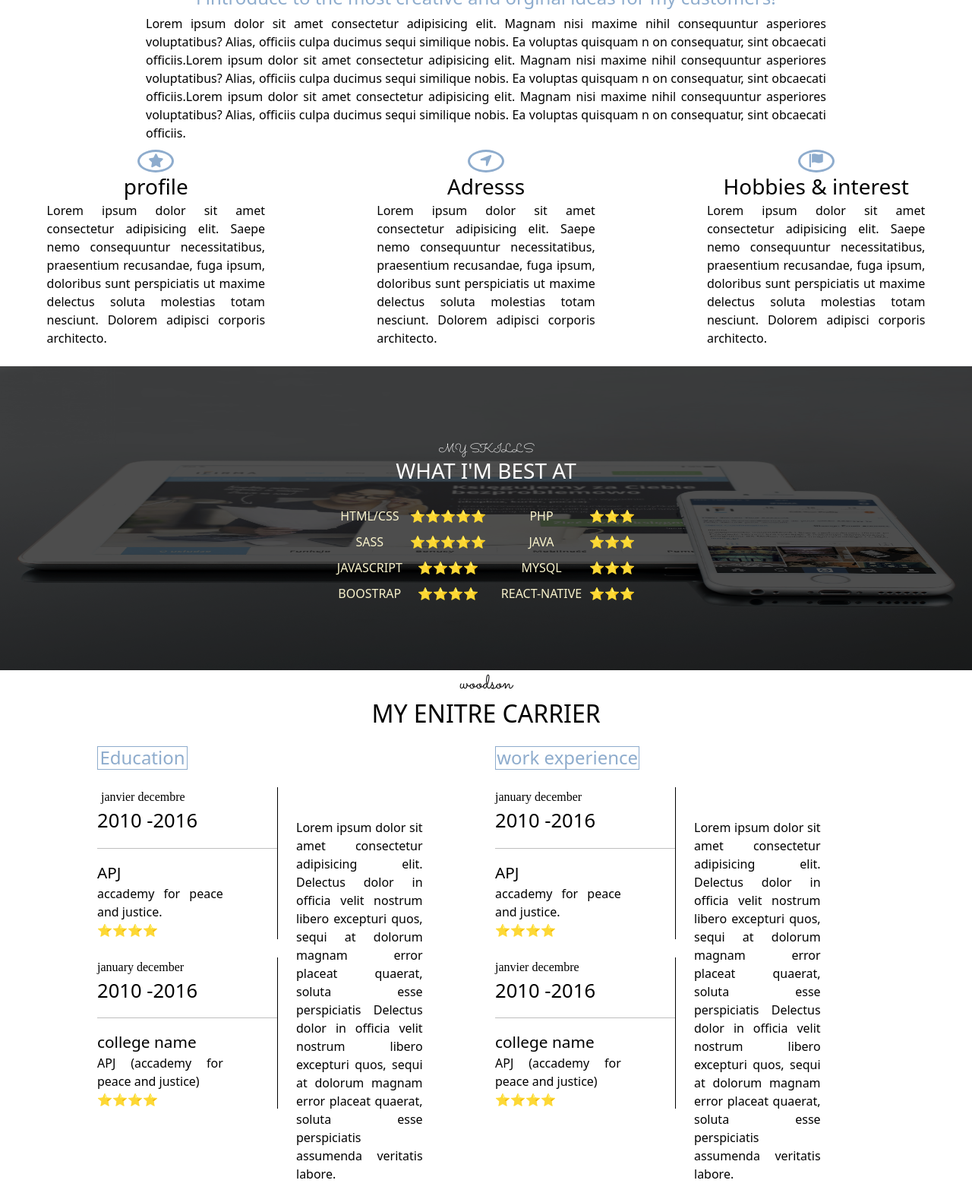
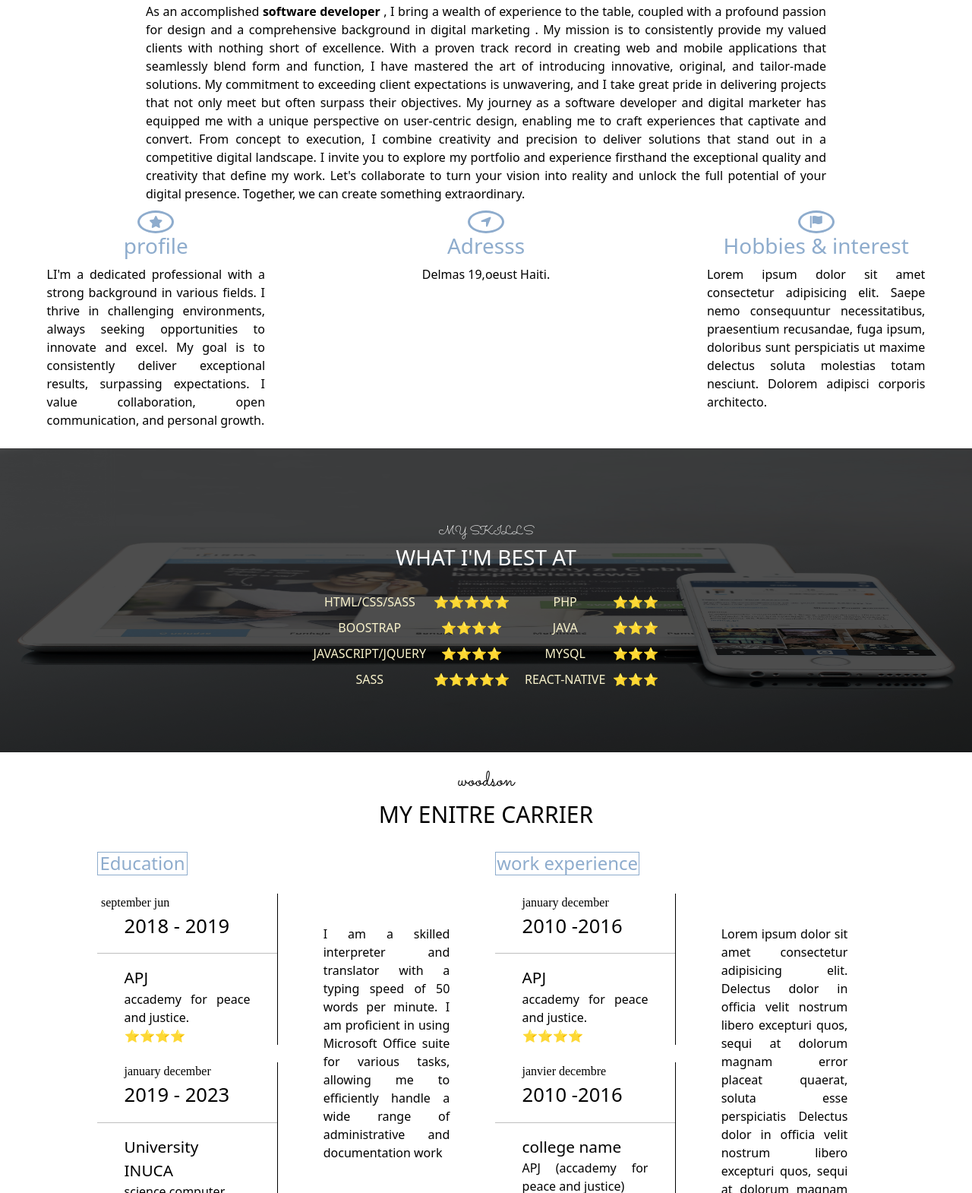
Before and after one commit to woodson-blanc/porfolio, a plain HTML site: page index.html in a window 1280 px wide. Shown: the part 605-2175 px from the top of the page at 76% size. Drawn offline with nearby package versions, Linux system fonts and the light colour scheme.

Commit message:
Add files via upload

```diff
--- a/index.html
+++ b/index.html
@@ -6,7 +6,9 @@
     <meta name="viewport" content="width=device-width, initial-scale=1.0">
     <link rel="preconnect" href="https://fonts.googleapis.com">
     <link rel="preconnect" href="https://fonts.gstatic.com" crossorigin>
-    <link href="https://fonts.googleapis.com/css2?family=Dancing+Script&family=Montserrat:wght@100;700&family=Sacramento&display=swap" rel="stylesheet">
+    <link
+        href="https://fonts.googleapis.com/css2?family=Dancing+Script&family=Montserrat:wght@100;700&family=Sacramento&display=swap"
+        rel="stylesheet">
     <link rel="stylesheet" href="https://cdnjs.cloudflare.com/ajax/libs/font-awesome/6.2.0/css/all.min.css">
     <link href="https://cdn.jsdelivr.net/npm/bootstrap@5.3.2/dist/css/bootstrap.min.css" rel="stylesheet"
         integrity="sha384-T3c6CoIi6uLrA9TneNEoa7RxnatzjcDSCmG1MXxSR1GAsXEV/Dwwykc2MPK8M2HN" crossorigin="anonymous">
@@ -24,9 +26,9 @@
             <img src="./img/desk.jpg" class="desk" alt="profile-img">
         </div>
         <div class="rowname">
-            <h3 class="w-letter">W</h3>
+            <h3 class="w-letter color-highlight">W</h3>
             <h3 class="b-letter">B</h3>
-            <h1>Woodson <span class="space">blanc</span></h1>
+            <h1 class="white-color">Woodson <span class="space">blanc</span></h1>
             <h4>coder designer professionel</h4>
             <a href=""><i class="fa-brands fa-facebook"></i></a>
             <a href=""><i class="fa-brands fa-whatsapp"></i></a>
@@ -36,47 +38,52 @@
             <div class="rowlogo"></div>
         </div>
         <div class="section-two">
-            <h3 class="about-text">about</h3>
+            <h3 class="about-text black-color">about</h3>
             <h2 class="personal-text">Personal details</h2>
             <h4 class="color-highlight">i introduce to the most creative and orginal ideas for my customers!</h4>
-            <p>Lorem ipsum dolor sit amet consectetur adipisicing elit. Magnam nisi maxime nihil consequuntur
-                asperiores voluptatibus? Alias, officiis culpa ducimus sequi similique nobis. Ea voluptas quisquam n
-                on consequatur, sint obcaecati officiis.Lorem ipsum dolor sit amet consectetur adipisicing elit. Magnam
-                nisi maxime nihil consequuntur
-                asperiores voluptatibus? Alias, officiis culpa ducimus sequi similique nobis. Ea voluptas quisquam n
-                on consequatur, sint obcaecati officiis.Lorem ipsum dolor sit amet consectetur adipisicing elit. Magnam
-                nisi maxime nihil consequuntur
-                asperiores voluptatibus? Alias, officiis culpa ducimus sequi similique nobis. Ea voluptas quisquam n
-                on consequatur, sint obcaecati officiis.</p>
+            <p>As an accomplished <strong> software developer </strong>, I bring a wealth of experience to the table,
+                coupled with a
+                profound passion for design and a comprehensive background in digital marketing . My mission is to
+                consistently provide my valued clients with nothing short of excellence.
+                With a proven track record in creating web and mobile applications that seamlessly blend form and
+                function,
+                I have mastered the art of introducing innovative, original, and tailor-made solutions. My commitment
+                to exceeding client expectations is unwavering, and I take great pride in delivering projects
+                that not only meet but often surpass their objectives.
+                My journey as a software developer and digital marketer has equipped me with a unique perspective on
+                user-centric design,
+                enabling me to craft experiences that captivate and convert. From concept to execution, I combine
+                creativity and precision
+                to deliver solutions that stand out in a competitive digital landscape.
+                I invite you to explore my portfolio and experience firsthand the exceptional quality and creativity
+                that define my work.
+                Let's collaborate to turn your vision into reality and unlock the full potential of your digital
+                presence. Together, we can create something extraordinary.</p>
         </div>
         <div class="row-info">
             <div class="row">
                 <div class="col-lg-4">
-                    <div class="info-icon">
+                    <div class="info-icon color-highlight">
                         <div class="icon"> <i class="fa-solid fa-star"></i></div>
                         <h3>profile</h3>
-                        <p>Lorem ipsum dolor sit amet consectetur adipisicing elit. Saepe nemo consequuntur
-                            necessitatibus,
-                            praesentium recusandae, fuga ipsum, doloribus sunt perspiciatis ut maxime delectus soluta
-                            molestias
-                            totam nesciunt. Dolorem adipisci corporis architecto.</p>
+                        <p>LI'm a dedicated professional with a strong background in various fields. I thrive in
+                            challenging environments,
+                            always seeking opportunities to innovate and excel. My goal is to consistently deliver
+                            exceptional results,
+                            surpassing expectations. I value collaboration, open communication, and personal growth.</p>
                     </div>
                 </div>
                 <div class="col-lg-4">
-                    <div class="info-icon">
+                    <div class="info-icon adress color-highlight">
                         <div class="icon"><i class="fa-solid fa-location-arrow"></i></div>
                         <h3>Adresss</h3>
-                        <p>Lorem ipsum dolor sit amet consectetur adipisicing elit. Saepe nemo consequuntur
-                            necessitatibus,
-                            praesentium recusandae, fuga ipsum, doloribus sunt perspiciatis ut maxime delectus soluta
-                            molestias
-                            totam nesciunt. Dolorem adipisci corporis architecto.</p>
+                        <p>Delmas 19,oeust Haiti.</p>
                     </div>
                 </div>
                 <div class="col-lg-4">
 
-                    <div class="info-icon">
-                        <div class="icon"> <i class="fa-solid fa-flag"></i></div>
+                    <div class="info-icon color-highlight">
+                        <div class="icon"> <i class="fa-solid fa-flag "></i></div>
                         <h3>Hobbies & interest</h3>
                         <p>Lorem ipsum dolor sit amet consectetur adipisicing elit. Saepe nemo consequuntur
                             necessitatibus,
@@ -98,28 +105,32 @@
                 <img src="./img/skilll.jpg" class="desk" alt="">
             </div>
             <div class="myskills">
-                <h2 class="myskills-text">my skills</h2>
-                <h3 class="desc-skill">what i'm best at</h3>
+                <h2 class="myskills-text white-color">my skills</h2>
+                <h3 class="desc-skill white-color">what i'm best at</h3>
                 <table>
                     <tr>
                         <td>
                             <table>
                                 <tr>
-                                    <td> html/css </td>
+                                    <td> html/css/sass </td>
                                     <td>⭐⭐⭐⭐⭐</td>
+                                </tr>
+                                <tr>
+                                    <td> boostrap </td>
+                                    <td>⭐⭐⭐⭐</td>
+                                </tr>
+                                <tr>
+                                    <td> javascript/Jquery </td>
+                                    <td>⭐⭐⭐⭐</td>
                                 </tr>
                                 <tr>
                                     <td> sass </td>
                                     <td>⭐⭐⭐⭐⭐</td>
                                 </tr>
-                                <tr>
-                                    <td> javascript </td>
-                                    <td>⭐⭐⭐⭐</td>
-                                </tr>
-                                <tr>
-                                    <td> boostrap </td>
-                                    <td>⭐⭐⭐⭐</td>
-                                </tr>
+
+
+
+
 
                             </table>
                         </td>
@@ -154,15 +165,15 @@
 
         </div>
         <div class="enire-carier">
-            <h3 class="w-desing">woodson</h3>
+            <h3 class="w-desing black-color">woodson</h3>
             <h2 class="personal-text">My enitre Carrier</h2>
             <div class="row justify">
                 <div class="col-lg-3">
                     <div class="carrier-content ">
-                        <h4 class="header-title-carrier">Education</h4>
+                        <h4 class="header-title-carrier color-highlight">Education</h4>
                         <div class="first-Education">
-                            <p class="month-title  space">janvier <span>decembre</span> </p>
-                            <p class="year-text">2010 <span>-2016</span></p>
+                            <p class="month-title  space">september <span>jun</span> </p>
+                            <p class="year-text">2018 <span>- 2019</span></p>
                             <hr style="color: black;">
                             <p class="school-name">APJ</p>
                             <p> accademy for peace and justice.</p>
@@ -170,10 +181,10 @@
                         </div>
                         <div class="seconde-education">
                             <p class="month-title">january <span>december</span> </p>
-                            <p  class="year-text">2010 <span>-2016</span></p>
+                            <p class="year-text">2019 <span>- 2023</span></p>
                             <hr style="color: black;">
-                            <p class="school-name">college name</p>
-                            <p>APJ (accademy for peace and justice)</p>
+                            <p class="school-name">University INUCA</p>
+                            <p>science computer</p>
                             <p>⭐⭐⭐⭐</p>
                         </div>
 
@@ -181,17 +192,13 @@
                 </div>
                 <div class="col-lg-3">
                     <div class="tex-des-carrier">
-                        <p>Lorem ipsum dolor sit amet consectetur adipisicing elit.
-                            Delectus dolor in officia velit nostrum libero excepturi quos,
-                            sequi at dolorum magnam error placeat quaerat, soluta esse perspiciatis
-                            Delectus dolor in officia velit nostrum libero excepturi quos,
-                            sequi at dolorum magnam error placeat quaerat, soluta esse perspiciatis
-                            assumenda veritatis labore.</p>
-
+                        <p>I am a skilled interpreter and translator with a typing speed of 50 words per minute.
+                            I am proficient in using Microsoft Office suite for various tasks,
+                            allowing me to efficiently handle a wide range of administrative and documentation work</p>
                     </div>
                 </div>
                 <div class="col-lg-3">
-                    <h4 class="header-title-work">work experience</h4>
+                    <h4 class="header-title-work color-highlight">work experience</h4>
                     <div class="carrier-content">
                         <div class="first-Education">
                             <p class="month-title">january <span>december</span> </p>
@@ -229,10 +236,11 @@
     </div>
 
 
-
+    <script src="https://ajax.googleapis.com/ajax/libs/jquery/3.6.1/jquery.min.js"></script>
     <script src="https://cdn.jsdelivr.net/npm/bootstrap@5.3.2/dist/js/bootstrap.bundle.min.js"
         integrity="sha384-C6RzsynM9kWDrMNeT87bh95OGNyZPhcTNXj1NW7RuBCsyN/o0jlpcV8Qyq46cDfL"
         crossorigin="anonymous"></script>
+        <script src="./index.js"></script>
 </body>
 
 
--- a/style.css
+++ b/style.css
@@ -1,6 +1,9 @@
+
 body{
     text-align: center;
     color: #F9F3CC;
+    max-width:100rem;
+    margin: 0 auto;
 }
 .container-fluid{
     min-height: 100vh;
@@ -20,15 +23,18 @@ body{
 
 .rowname{
     position: absolute;
-    top: 10%;
+    top: 80px;
     left: 0;
     right: 0;
 }
 h1{
-    color: white;
     text-transform: uppercase;
     font-family: 'Montserrat', sans-serif;
 
+
+}
+.white-color{
+    color: white;
 
 }
 
@@ -40,19 +46,21 @@ h1{
     top: 7%;
 }
 .w-letter{
-    color: #8EACCD;
     font-family: 'Dancing Script', cursive;
 }
+.black-color{
+    color: black;
+
+}
 .w-desing{
-    color: black;
+    margin-top:20px;
+    font-size: 30px;
     font-family: 'Sacramento',cursive;
 }
 .space {
     margin-left: 5px; /* Adjust the margin as needed */
 }
-h4{
-    color: gray;
-}
+
 .row-logo-container{
     position: relative;
    top: 100px;
@@ -75,25 +83,22 @@ h4{
     width: 200px;
     height: 200px;
 }
-.section-two{
+.section-two h4{
+   font-size: 24px;
+}
 
-    margin-top: 10%
-}
 .about-text,.myskills-text{
     font-size: 100%;
-    color: black;
     text-transform: uppercase;
     font-family: 'Sacramento', cursive;
 }
-.myskills-text{
-    color: white;
-    margin: 0;
-}
+
 .personal-text{
+    font-size: 30px;
     color: black;
-    margin: 0;
     text-transform: uppercase;
 }
+
 .color-highlight{
     color: #8EACCD;
 
@@ -104,27 +109,19 @@ h4{
 }
 p{
     color: black;
-    text-align: justify;
-    display: inline-block;
     width: 70%;
     margin: 0 auto;
 }
-
+p,.justify{
+    text-align: justify;
+}
 
 .info-icon{
-    color: #8EACCD;
-   display: inline-block;
    margin-top: 10px;
-   text-align: center;
-
 
 }
-.fa-location-arrow,.fa-star ,.fa-flag{
-
-    margin: 0;
-    font-size: 18px;
-
-
+.adress p{
+    text-align: center;
 }
 .icon{
     margin: 0 auto;
@@ -133,11 +130,6 @@ p{
     height: auto;
     border-radius: 50%;
 
-
-}
-h3{
-    color: black;
-    margin: 2px;
 
 }
 .skill-section{
@@ -150,7 +142,6 @@ h3{
     top: 25%;
 }
 .desc-skill{
-    color: white;
     text-transform: uppercase;
 }
 a{
@@ -171,15 +162,11 @@ td{
     margin: 0 auto;
 
 }
-.justify{
-    text-align: justify;
-}
 .first-Education,.seconde-education{
     margin-bottom: 10%;
     border-right: 1px solid black;
 }
 .header-title-carrier,.header-title-work{
-    color: #8EACCD;
     border: 1px solid #8EACCD;
     margin: 10% 0px;
     text-align: center;
@@ -187,12 +174,11 @@ td{
 }
 .tex-des-carrier{
     margin-top: 50%;
+
+
 }
 .header-title-carrier{
-
-    width: 50%;
-    text-align: center;
-
+   width: 50%;
 }
 .header-title-work{
     width: 80%;
@@ -210,22 +196,25 @@ td{
     font-weight: 400;
 }
 
+
+
+
 @media (max-width: 992px) {
    .header-title-carrier,.header-title-work{
     margin: 5% auto;
 
    }
    .header-title-work{
-    width: 40%;
+    width: 50%;
    }
 
    .first-Education,.seconde-education{
-    margin-bottom: 0%;
     border-right: 1px solid black;
+    padding: 0;
 }
 .tex-des-carrier{
-    margin-top: 10%;
     width: 100%;
+    margin: 0;
 }
 .tex-des-carrier>p{
 
```
Also changed, not shown: index.js (added).
